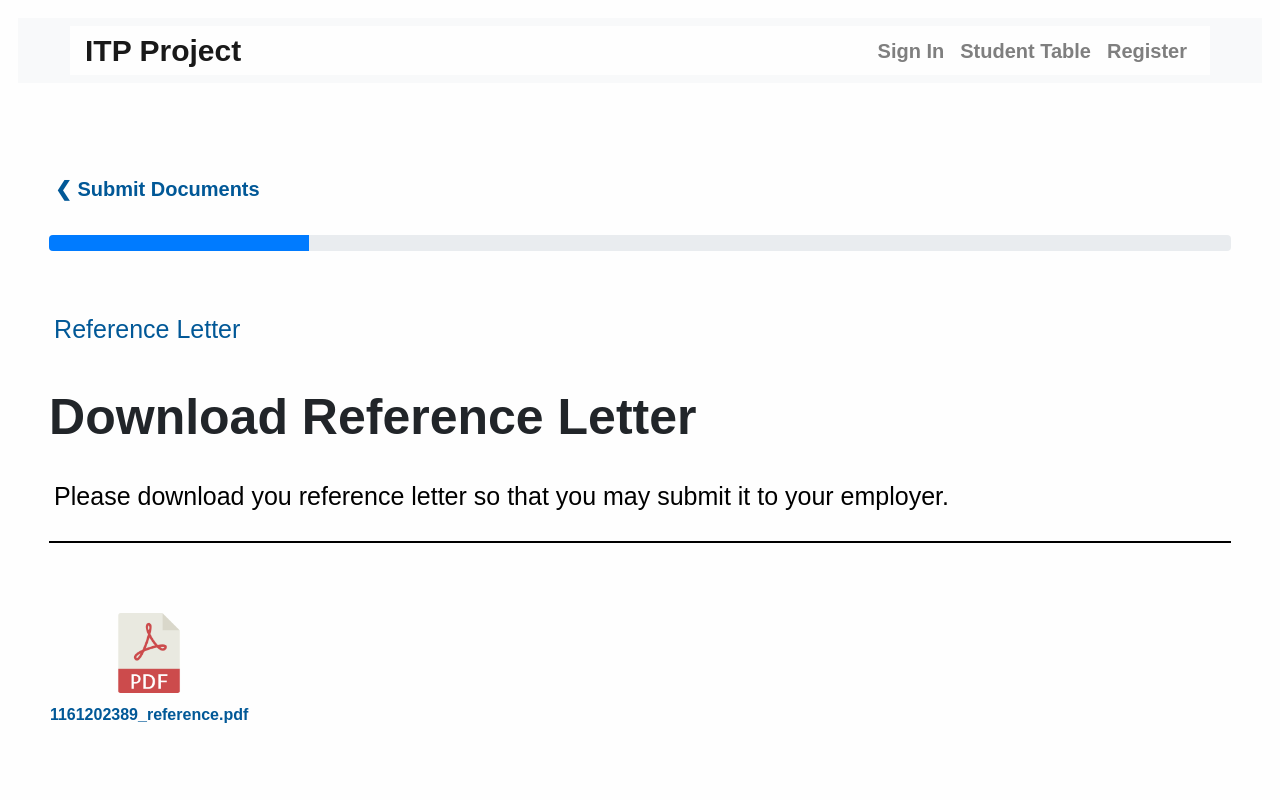
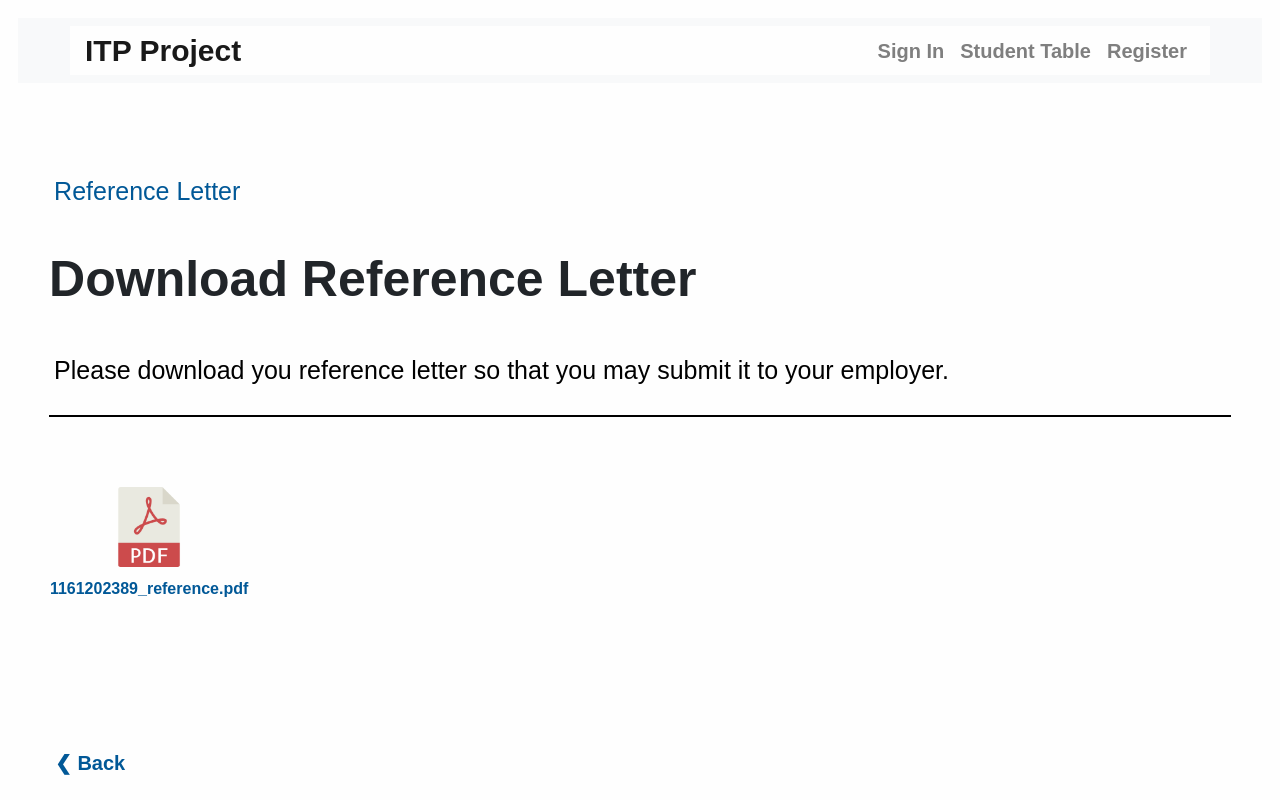
Before and after one commit to MikailBusst/itpproject, an Angular app in the folder angularcomponents/itpproject/: page / in a window 1280 px wide. Shown: the top 800 px of the page. Built offline with nearby package versions, Linux system fonts and the light colour scheme.

Commit message:
Added the redownload_reference component.
Changed the top subheader in the download_reference component.

```diff
--- a/angularcomponents/itpproject/src/app/app.component.html
+++ b/angularcomponents/itpproject/src/app/app.component.html
@@ -1,6 +1,6 @@
 <html>
 
-<app-download-reference></app-download-reference>
+<app-redownload-reference></app-redownload-reference>
 
 <router-outlet></router-outlet>
 
--- a/angularcomponents/itpproject/src/app/app.module.ts
+++ b/angularcomponents/itpproject/src/app/app.module.ts
@@ -12,6 +12,7 @@ import { RegistrationCompleteComponent } from './registration-complete/registrat
 import { ItpAdvisorAssignedComponent } from './itp-advisor-assigned/itp-advisor-assigned.component';
 import { ItpAdvisorComponent } from './itp-advisor/itp-advisor.component';
 import { DownloadReferenceComponent } from './download-reference/download-reference.component';
+import { RedownloadReferenceComponent } from './redownload-reference/redownload-reference.component';
 
 @NgModule({
   declarations: [
@@ -24,7 +25,8 @@ import { DownloadReferenceComponent } from './download-reference/download-refere
     RegistrationCompleteComponent,
     ItpAdvisorAssignedComponent,
     ItpAdvisorComponent,
-    DownloadReferenceComponent
+    DownloadReferenceComponent,
+    RedownloadReferenceComponent
   ],
   imports: [
     BrowserModule,
--- a/angularcomponents/itpproject/src/app/download-reference/download-reference.component.html
+++ b/angularcomponents/itpproject/src/app/download-reference/download-reference.component.html
@@ -12,7 +12,7 @@
         </div>
 
         <div class="card" style="border-bottom: none;">
-            <p class="subheader">Reference Letter</p>
+            <p class="subheader">Registration</p>
         </div>
         <div class="title">
             <h1>Download Reference Letter</h1>
--- /dev/null
+++ b/angularcomponents/itpproject/src/app/redownload-reference/redownload-reference.component.css
@@ -0,0 +1,2 @@
+@import url("../../../node_modules/bootstrap/dist/css/bootstrap.min.css");
+@import url("../../styles.css");
--- /dev/null
+++ b/angularcomponents/itpproject/src/app/redownload-reference/redownload-reference.component.html
@@ -0,0 +1,36 @@
+<body (window:resize)="onResize($event)">
+    <app-menu></app-menu>
+
+      <div class="main" style="height: 100%;">
+          <div class="card" style="border-bottom: none;">
+              <p class="subheader">Reference Letter</p>
+          </div>
+          <div class="title" style="margin-bottom: 20px;">
+              <h1>Download Reference Letter</h1>
+          </div>
+
+          <div class="card" style="border-bottom: 2px solid black; padding-bottom: 10px;">
+              <p class="subheader-bottom">Please download you reference letter so that you may submit it to your employer.</p>
+          </div>
+
+          <section class="download_section">
+              <a href="Documents/Manual Registration Form.pdf" download>
+                  <div id="dc" class="document_card" style="float: none; position: relative; top: 20px;">
+                      <img src="../../assets/document_icons_png/pdf.png">
+                      <div id="ct">
+                          <p>1161202389_reference.pdf</p>
+                      </div>
+                    </div>
+              </a>
+          </section>
+
+     <div class="card" style="margin-bottom: 150px; border-bottom: none; margin-top: 60px;" onclick="window.history.back();">
+      <button class="back-button">&#x276E; Back</button>
+     </div>
+
+      <p id="width"></p>
+       <div class="footer">
+             <p>Icons made by <a href="https://www.flaticon.com/authors/smashicons" title="Smashicons">Smashicons</a> from <a href="https://www.flaticon.com/" title="Flaticon">www.flaticon.com</a></p>
+      </div>
+    </div>
+</body>
--- /dev/null
+++ b/angularcomponents/itpproject/src/app/redownload-reference/redownload-reference.component.ts
@@ -0,0 +1,67 @@
+import { Component, OnInit } from '@angular/core';
+
+@Component({
+  selector: 'app-redownload-reference',
+  templateUrl: './redownload-reference.component.html',
+  styleUrls: ['./redownload-reference.component.css']
+})
+export class RedownloadReferenceComponent implements OnInit {
+
+  constructor() { }
+
+  ngOnInit(): void {
+    var width = window.innerWidth;
+
+    if(width < 410){
+        $("#proceed_section").removeClass("proceed_section");
+        $("#proceed_section").addClass("proceed_section_mobile");
+    }
+
+    if(width < 420){
+        $("section").removeClass("download_section");
+        $("section").addClass("download_section_mobile");
+
+        $("#dc").removeClass("document_card");
+        $("#dc").addClass("document_card_mobile");
+
+        $("#ct").addClass("document_card_mobile_text");
+    }
+  }
+
+  onResize(event) {
+    this.check_proceed_resize()
+  }
+
+  check_proceed_resize(): void {
+    var width = window.innerWidth;
+
+    if(width < 410){
+        $("#proceed_section").removeClass("proceed_section");
+        $("#proceed_section").addClass("proceed_section_mobile");
+    }
+    else{
+        $("#proceed_section").removeClass("proceed_section_mobile");
+        $("#proceed_section").addClass("proceed_section");
+    }
+
+    if(width < 420){
+        $("section").removeClass("download_section");
+        $("section").addClass("download_section_mobile");
+
+        $("#dc").removeClass("document_card");
+        $("#dc").addClass("document_card_mobile");
+
+        $("#ct").addClass("document_card_mobile_text");
+    }
+    else{
+        $("section").removeClass("download_section_mobile");
+        $("section").addClass("download_section");
+
+        $("#dc").removeClass("document_card_mobile");
+        $("#dc").addClass("document_card");
+
+        $("#ct").removeClass("document_card_mobile_text");
+    }
+}
+
+}
```
Also changed, not shown: 2 other files (tests, documents, lock files or other folders).
